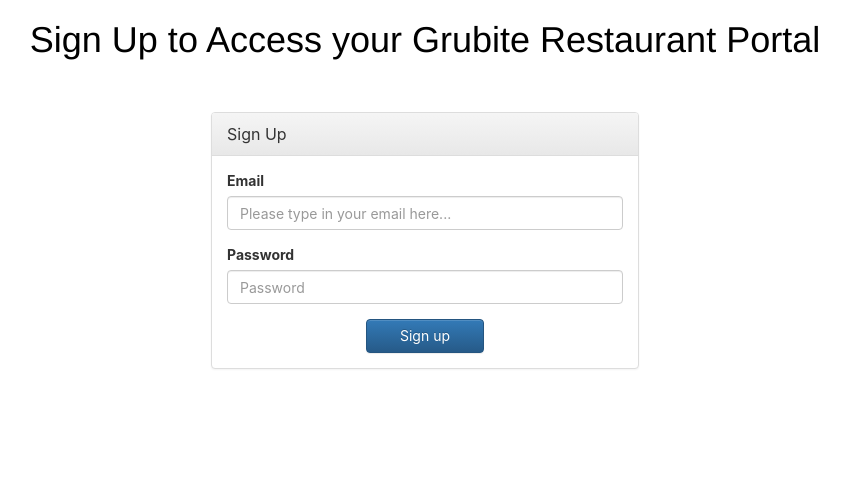
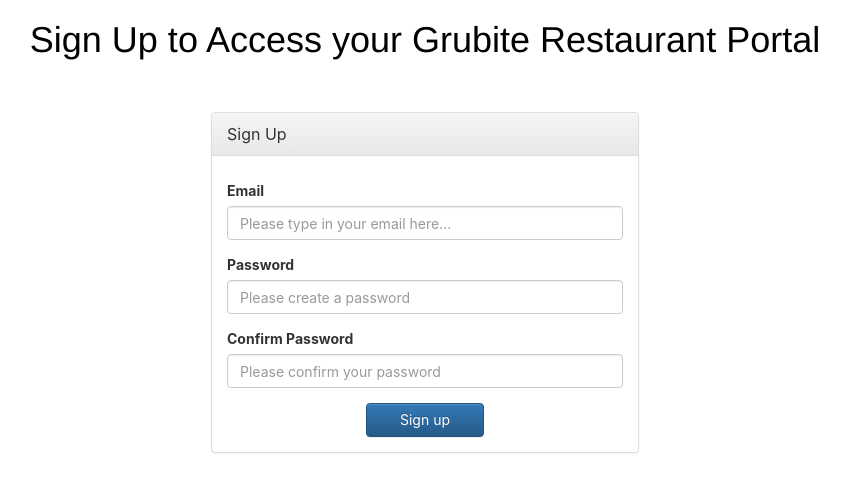
Before and after one commit to davidosemwegie/grubite, a React (Create React App) app in the folder grubite_web/: page /signup in a window 1280 px wide. Shown: the top 492 px of the page, without its empty margins (215-1064 px from the left). Built offline with nearby package versions, Linux system fonts and the light colour scheme.

Commit message:
sign up feature works

```diff
--- a/grubite_web/src/App.jsx
+++ b/grubite_web/src/App.jsx
@@ -1,12 +1,10 @@
 import React, { Component } from 'react';
 import './App.css';
-import axios from 'axios'
 import './components/LoginPage/LoginBox.css'
 import { BrowserRouter as Router,
   Route,
   Link,
-  Redirect,
-  Switch} from 'react-router-dom';
+  Redirect} from 'react-router-dom';
 import {Panel, Form, FormGroup, ControlLabel, FormControl, Button} from 'react-bootstrap'
 //import LoginBox from './components/LoginPage/LoginBox'
 import SignupPage from './components/SignupPage'
@@ -106,16 +104,16 @@
   }
 }
 
-const PrivateRoute = ({component: Component, ...rest}) => (
-  <Route {...rest} render={(props)=> (
-    fakeAuth.isAuthenticated === true
-      ? <Component {...props} />
-      : <Redirect to={{
-        pathname: "/login",
-        state: { from: props.location}
-      }}/>
-  )}/>
-)
+// const PrivateRoute = ({component: Component, ...rest}) => (
+//   <Route {...rest} render={(props)=> (
+//     fakeAuth.isAuthenticated === true
+//       ? <Component {...props} />
+//       : <Redirect to={{
+//         pathname: "/login",
+//         state: { from: props.location}
+//       }}/>
+//   )}/>
+// )
 
 class App extends Component {
   render() {
--- a/grubite_web/src/backend/api.jsx
+++ b/grubite_web/src/backend/api.jsx
@@ -1,6 +1,29 @@
 /*
 The purpose for this file is to create helper functions that the proram will use to access api
 */
-export function test() {
-    console.log("the api function works")
+// export function test() {
+//     console.log("the api function works")
+// }
+import axios from 'axios'
+
+export function createRestaurantOwner(email, password) {
+    console.log(`${email} and ${password}`)
+
+    const data = {
+        email,
+        password
+    }
+
+    const url = "http://localhost:3001/user/signup"
+
+    axios.post(url, {
+        email,
+        password
+      })
+      .then(function (response) {
+        console.log(response);
+      })
+      .catch(function (error) {
+        console.log(error);
+      });
 }
--- a/grubite_web/src/components/Dashboard/ItemForm/index.jsx
+++ b/grubite_web/src/components/Dashboard/ItemForm/index.jsx
@@ -1,25 +1,12 @@
 import React, { Component } from 'react';
-import {Panel,
-        Form,
+import {Form,
         FormGroup,
         ControlLabel,
         FormControl,
         Button,
-        Modal,
-        HelpBlock,
         InputGroup} from 'react-bootstrap'
 import './ItemForm.css'
-import {test} from '../../../backend/api'
-
-function FieldGroup({ id, label, help, ...props }) {
-    return (
-      <FormGroup controlId={id}>
-        <ControlLabel>{label}</ControlLabel>
-        <FormControl {...props} />
-        {help && <HelpBlock>{help}</HelpBlock>}
-      </FormGroup>
-    );
-  }
+import FieldGroup from '../../common/FieldGroup'
 
 class index extends Component {
 
@@ -38,14 +25,14 @@
         this.handleInputChange = this.handleInputChange.bind(this);
     }
 
-    //Method is called when an input variable has been changed.
+    //This is the method that is called when an input value is changed
     handleInputChange(event) {
-        const target = event.target;
-        const value = target.type === 'checkbox' ? target.checked : target.value;
-        const name = target.name;
+    const target = event.target;
+    const value = target.type === 'checkbox' ? target.checked : target.value;
+    const name = target.name;
 
         this.setState({
-          [name]: value
+        [name]: value
         });
     }
 
@@ -53,7 +40,7 @@
         The addItem() method going to submit the form data to the database
     */
     addItem() {
-        const { foodName, price } = this.state
+        //const { foodName, price } = this.state
 
     }
 
@@ -105,6 +92,7 @@
                     <FieldGroup
                         label="Description"
                         type="textarea"
+                        onChange={this.handleInputChange}
                         placeholder="Enter Food Description"
                         rows="3"
                     />
--- a/grubite_web/src/components/Dashboard/Menubar/MenuBar.jsx
+++ b/grubite_web/src/components/Dashboard/Menubar/MenuBar.jsx
@@ -1,5 +1,4 @@
 import React, { Component } from 'react';
-import {Link, Route} from 'react-router-dom';
 import './MenuBar.css';
 import MenubarButton from './MenubarButton'
 import ItemForm from '../ItemForm'
--- a/grubite_web/src/components/Dashboard/Menubar/MenubarButton.jsx
+++ b/grubite_web/src/components/Dashboard/Menubar/MenubarButton.jsx
@@ -1,11 +1,11 @@
-import React, { Component } from 'react';
+import React from 'react';
 import './MenubarButton.css'
 
 const MenubarButton = (props) => {
 
-    function setTable(key) {
-        console.log(key)
-    }
+    // function setTable(key) {
+    //     console.log(key)
+    // }
 
     return (
         <button
--- a/grubite_web/src/components/SignupPage/index.jsx
+++ b/grubite_web/src/components/SignupPage/index.jsx
@@ -1,15 +1,51 @@
 import React, { Component } from 'react';
-import Header from '../Header'
-import {Panel, Form, FormGroup, ControlLabel, FormControl, Button} from 'react-bootstrap'
-import {
-    Link
-} from 'react-router-dom'
+import {Panel, Form, Button} from 'react-bootstrap'
+// import {
+//     Link
+// } from 'react-router-dom'
+import FieldGroup from '../common/FieldGroup'
+import {createRestaurantOwner} from '../../backend/api'
+
+
 export default class extends Component {
 
     constructor(){
         super()
+        document.title = "Sign Up"
 
-        document.title = "Sign Up"
+        this.state = {
+            error : null,
+            email: null,
+            password: null,
+            confirmPassword: null,
+        }
+
+        this.createUser = this.createUser.bind(this)
+        this.handleInputChange = this.handleInputChange.bind(this);
+    }
+
+    //This is the method that is called when an input value is changed
+    handleInputChange(event) {
+        const target = event.target;
+        const value = target.type === 'checkbox' ? target.checked : target.value;
+        const name = target.name;
+
+        this.setState({
+        [name]: value
+        });
+    }
+
+    createUser () {
+        //get variables from the state
+        const {email, password, confirmPassword} = this.state
+
+
+        if (password !== confirmPassword) {
+            this.setState({error: "Passwords Do not match"})
+        } else {
+            this.setState({error: null})
+            createRestaurantOwner(email, password)
+        }
     }
 
     render() {
@@ -24,17 +60,36 @@
                         <Panel.Title>Sign Up</Panel.Title>
                     </Panel.Heading>
                     <Panel.Body>
+                    <p>{this.state.error}</p>
                     <Form>
-                    <FormGroup controlId="formInlineEmail">
-                        <ControlLabel>Email</ControlLabel>{' '}
-                        <FormControl type="email" name='email' placeholder="Please type in your email here..." onChange = {this.emailChange}/>
-                    </FormGroup>{' '}
-                    <FormGroup controlId="formInlinePassword">
-                        <ControlLabel>Password</ControlLabel>{' '}
-                        <FormControl type="password" name="password" placeholder="Password" onChange = {this.passwordChange}/>
-                    </FormGroup>{' '}
+                        <FieldGroup
+                        label = "Email"
+                        type = "email"
+                        name = "email"
+                        placeholder="Please type in your email here..."
+                        onChange={this.handleInputChange}
+                        />
+                        <FieldGroup
+                        label = "Password"
+                        type = "password"
+                        name = "password"
+                        placeholder = "Please create a password"
+                        onChange={this.handleInputChange}
+                        />
+                        <FieldGroup
+                        label = "Confirm Password"
+                        type = "password"
+                        name = "confirmPassword"
+                        placeholder = "Please confirm your password"
+                        onChange={this.handleInputChange}
+                        />
+                        {/* <FieldGroup
+                        label = "Restaurant Name"
+                        type = "text"
+                        placeholder="Please type in the name of your restaurant here..."
+                        /> */}
                     <div className="loginButtonContainer">
-                    <Button bsStyle="primary" className="loginButton primary">Sign up</Button>
+                    <Button bsStyle="primary" className="loginButton primary" onClick={this.createUser}>Sign up</Button>
                     </div>
                     </Form>
                     </Panel.Body>
--- /dev/null
+++ b/grubite_web/src/components/common/FieldGroup.jsx
@@ -0,0 +1,21 @@
+import React from 'react'
+import {
+    FormGroup,
+    ControlLabel,
+    FormControl,
+    HelpBlock} from 'react-bootstrap'
+
+
+
+const FieldGroup = ({ id, label, help, ...props }) => {
+
+    return (
+        <FormGroup controlId={id}>
+          <ControlLabel>{label}</ControlLabel>
+          <FormControl {...props}/>
+          {help && <HelpBlock>{help}</HelpBlock>}
+        </FormGroup>
+    );
+}
+
+export default FieldGroup;
```
Also changed, not shown: 1 other file (tests, documents, lock files or other folders).
